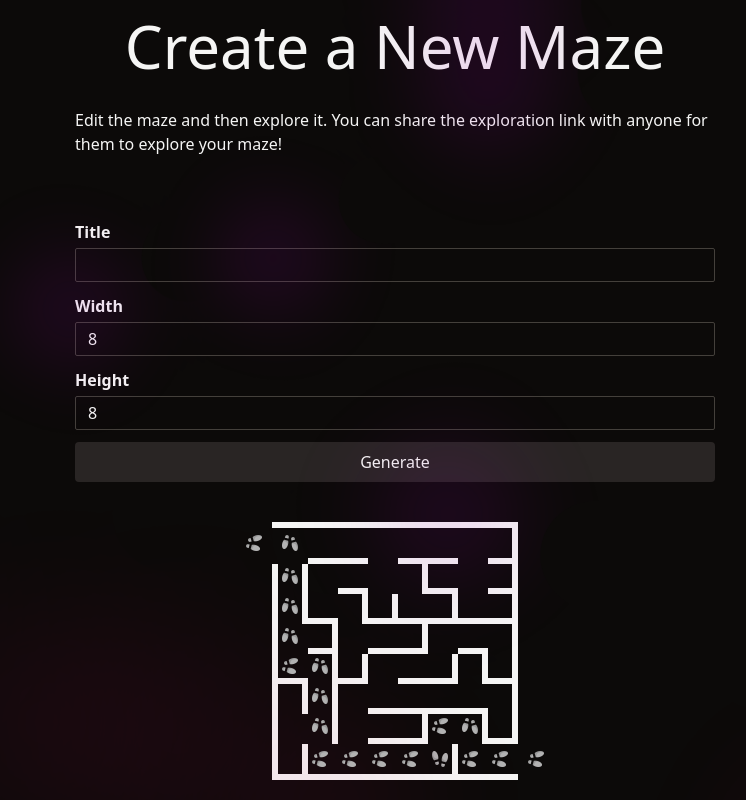
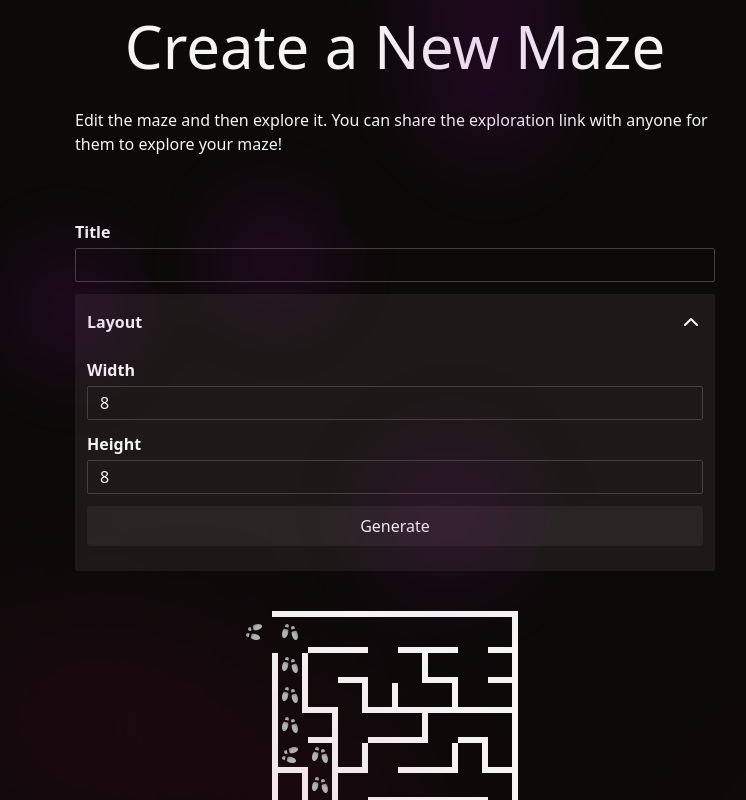
Before and after one commit to davidballester/maze-creator, a SvelteKit app: page / in a window 1280 px wide. Shown: the top 800 px of the page, without its empty margins (245-991 px from the left). Built offline with nearby package versions, Linux system fonts and the light colour scheme.

Commit message:
Add accordions

```diff
--- /dev/null
+++ b/src/lib/components/ui/accordion.svelte
@@ -0,0 +1,31 @@
+<script lang="ts">
+	import { LucideChevronUp } from 'lucide-svelte';
+	import type { Snippet } from 'svelte';
+	import { slide } from 'svelte/transition';
+
+	let { title, children, initial }: { title: string; children: Snippet<[]>; initial: boolean } =
+		$props();
+
+	let open: boolean = $state(initial);
+</script>
+
+<div
+	class={`w-full rounded-xs border-b ${open ? 'border-transparent bg-stone-900' : 'border-stone-100 bg-transparent'} pt-2 pr-3 pb-2 pl-3 transition-all duration-200`}
+>
+	<button
+		class="flex w-full cursor-pointer flex-row items-center pt-2 pb-2 text-left text-base font-bold outline-none"
+		onclick={() => (open = !open)}
+	>
+		<span class="flex-1">
+			{title}
+		</span>
+		<div class={`justify-self-end transition-all duration-200 ${open ? 'rotate-0' : 'rotate-180'}`}>
+			<LucideChevronUp />
+		</div>
+	</button>
+	{#if open}
+		<div transition:slide class="mt-4 mb-4">
+			{@render children()}
+		</div>
+	{/if}
+</div>
--- a/src/routes/+page.svelte
+++ b/src/routes/+page.svelte
@@ -7,6 +7,7 @@
 	import MazeOverview from '$lib/components/mazeOverview.svelte';
 	import LinkButton from '$lib/components/ui/linkButton.svelte';
 	import { compressToURIComponent } from '$lib/compress';
+	import Accordion from '$lib/components/ui/accordion.svelte';
 
 	const MIN_WIDTH = 3;
 	const MAX_WIDTH = 15;
@@ -42,6 +43,7 @@
 	</p>
 	<div class="mt-8 p-4">
 		<Input label="Title" type="string" bind:value={maze.title} />
+		<Accordion title="Layout" initial={true}>
 			<Input
 				label="Width"
 				type="number"
@@ -59,6 +61,7 @@
 				max={MAX_HEIGHT}
 			/>
 			<Button onclick={onGenerateMaze}>Generate</Button>
+		</Accordion>
 
 		{#if maze}
 			<div class="mt-4 flex flex-col gap-3">
```
Lines whose indentation alone changed are shown as unchanged.
